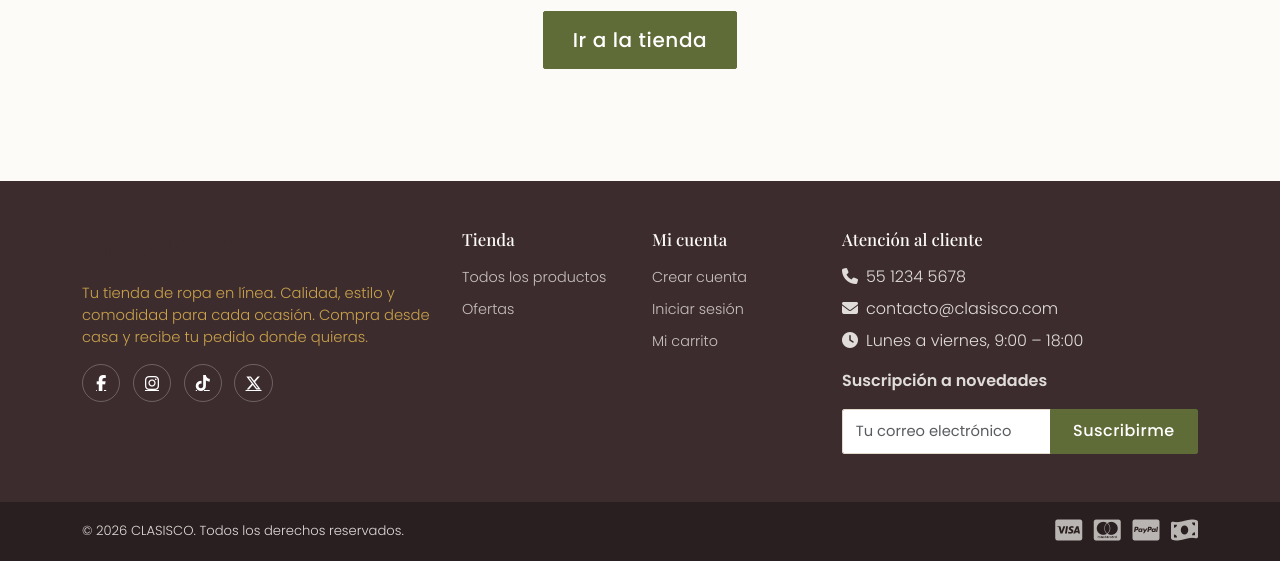
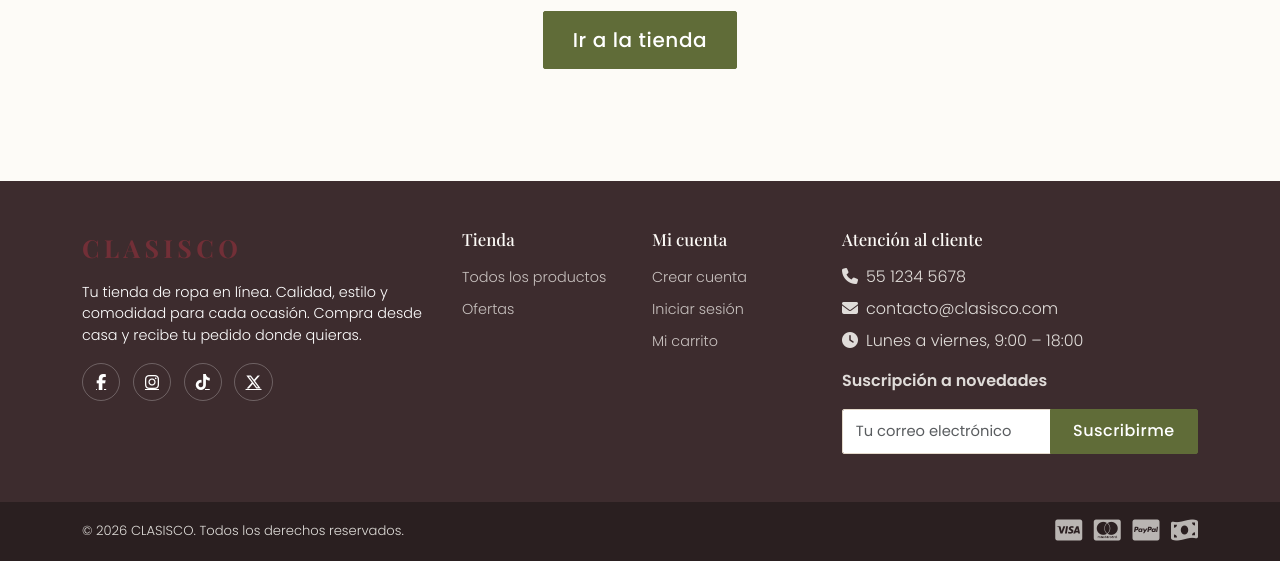
Before and after one commit to ander-sick/ander-sick-clasisco, a Django app: page /carrito/ in a window 1280 px wide. Shown: the part 534-1095 px from the top of the page. Run offline with Django 5.2, Linux system fonts and the light colour scheme; data that the repository does not hold is empty.

Commit message:
Footer: CLASISCO en vino, tagline en blanco tipografia consistente

```diff
--- a/static/css/style.css
+++ b/static/css/style.css
@@ -927,9 +927,10 @@ a:hover { color: var(--oro); }
   transition: var(--transicion);
 }
 .footer-links a:hover { color: var(--terracota); }
+.site-footer .brand-logo { color: #722f37; }
 .footer-tagline {
-  color: #c9a24b;
-  font-size: 0.92rem;
+  color: #ffffff;
+  font-size: 0.9rem;
   max-width: 26rem;
 }
 .redes-sociales a {
```
